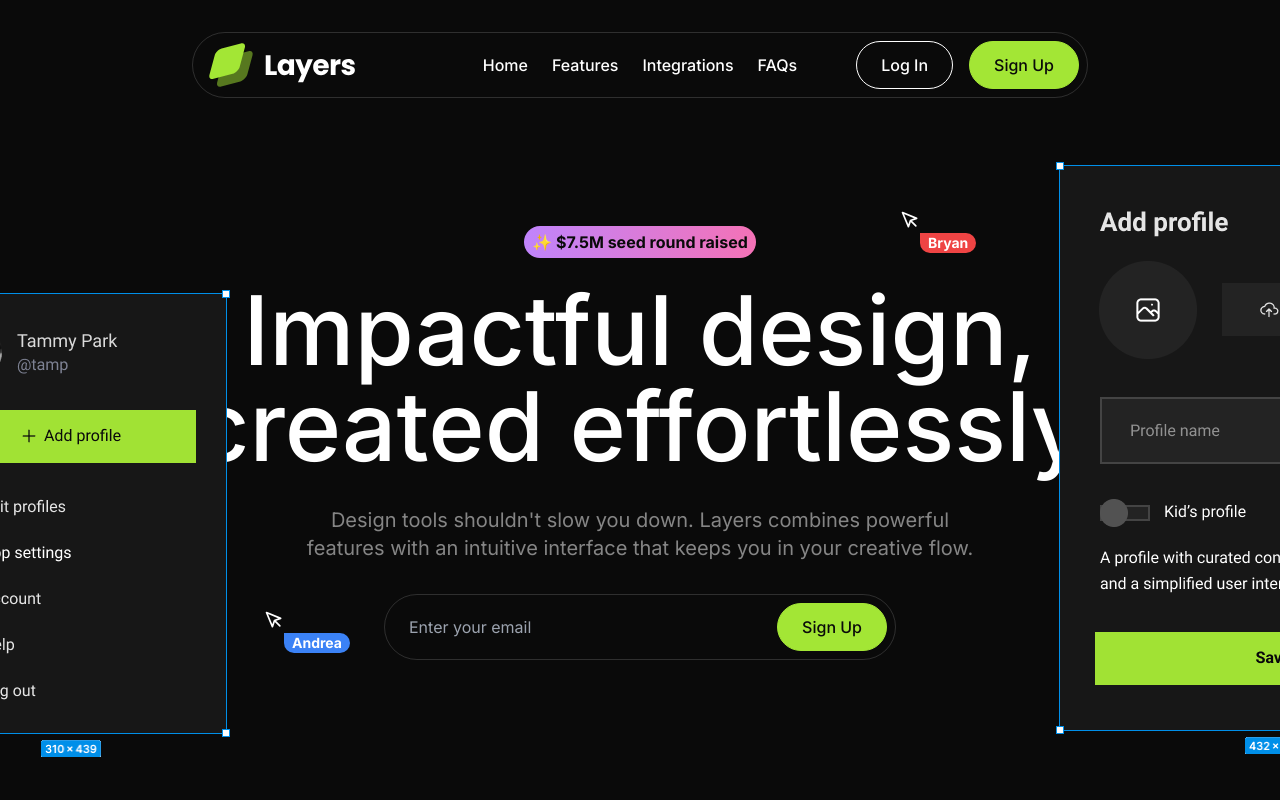
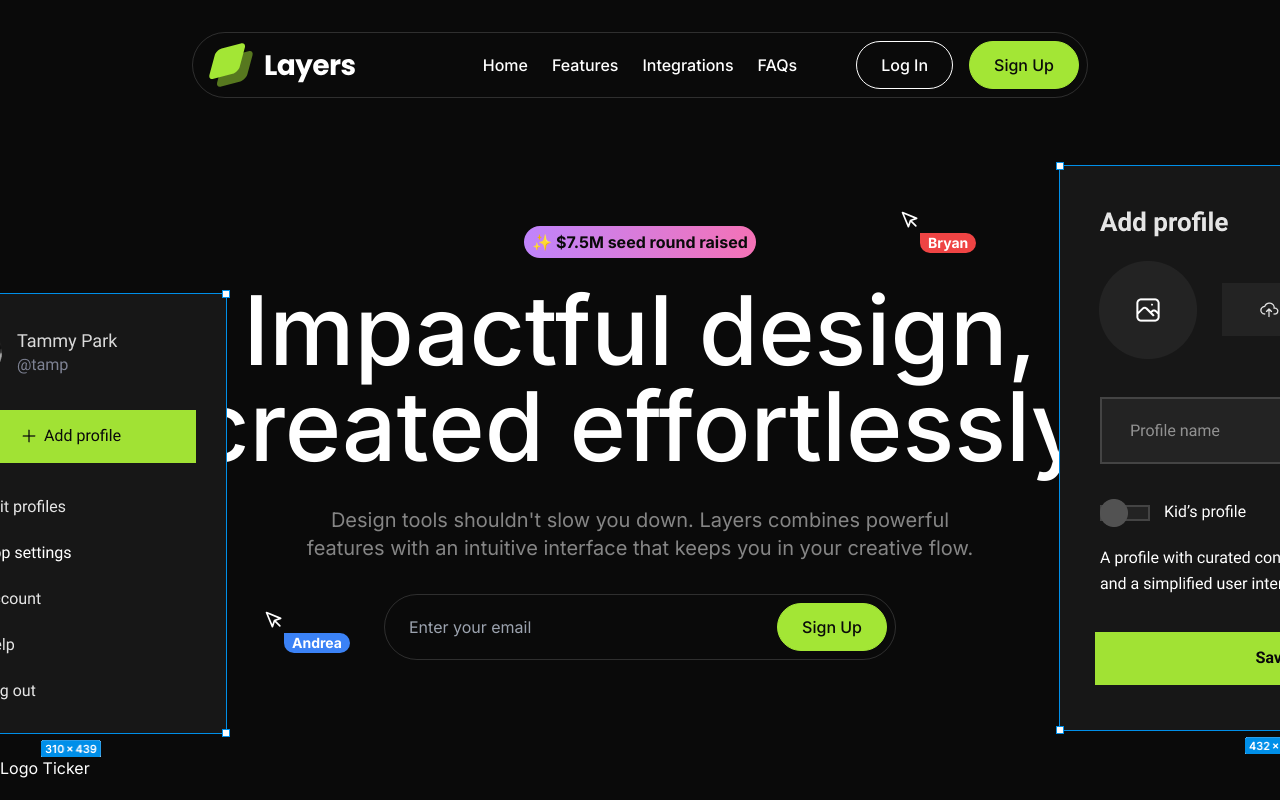
Before and after one commit to tuedolm/design-saas-landingpage, a Next.js app in the folder code/: page / in a window 1280 px wide. Built offline with nearby package versions, Linux system fonts and the light colour scheme.

Commit message:
Start LogoTicker Section

```diff
--- a/code/src/app/page.tsx
+++ b/code/src/app/page.tsx
@@ -1,11 +1,13 @@
 import Navbar from "@/sections/Navbar";
 import Hero from "@/sections/Hero";
+import LogoTicker from "@/sections/LogoTicker";
 
 export default function Home() {
     return (
         <>
             <Navbar/>
             <Hero/>
+            <LogoTicker/>
         </>
     )
 
```
